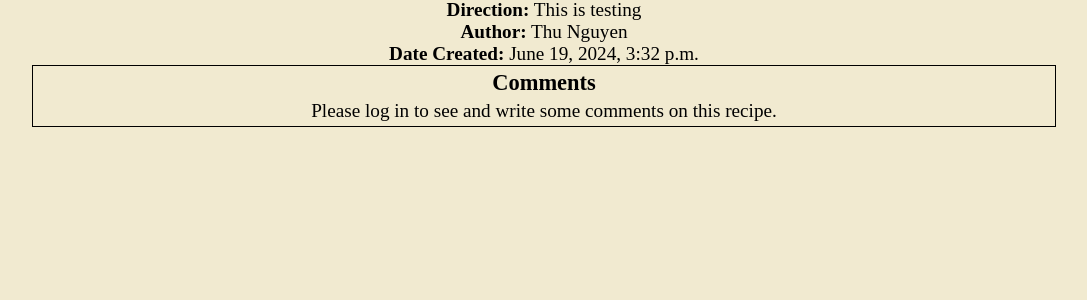
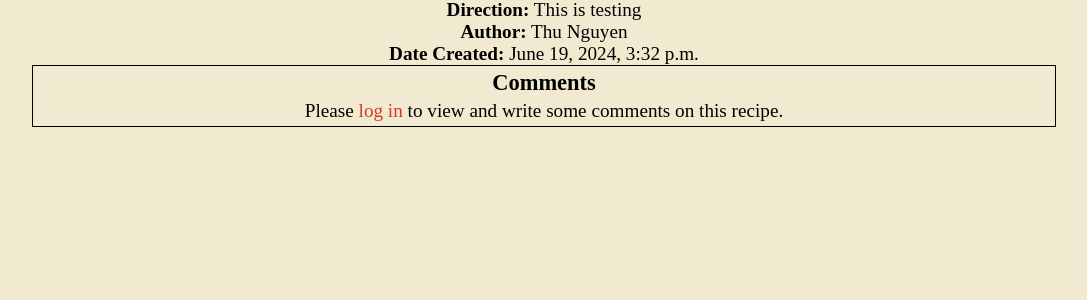
Before and after one commit to thunahh123/myrecipes-django, a Django app: page /recipes/1 in a window 1280 px wide. Shown: the part 202-502 px from the top of the page, without its empty margins (96-1183 px from the left). Run offline with Django 5.2, Linux system fonts and the light colour scheme; data comes from the database, SQL or seed files in the repository; both versions use the stored data as it was after the commit.

Commit message:
fix some bugs from delete comment

```diff
--- a/recipes/templates/recipes/recipe.html
+++ b/recipes/templates/recipes/recipe.html
@@ -35,7 +35,7 @@
   </div>
   {% endfor %}
   {% else %}
-  <div>Please log in to see and write some comments on this recipe.</div>
+  <div>Please <a class="login-text" href="/users">log in</a> to view and write some comments on this recipe.</div>
   {% endif %}
 </section>
 <section class="recommend">
```
Also changed, not shown: db.sqlite3.
